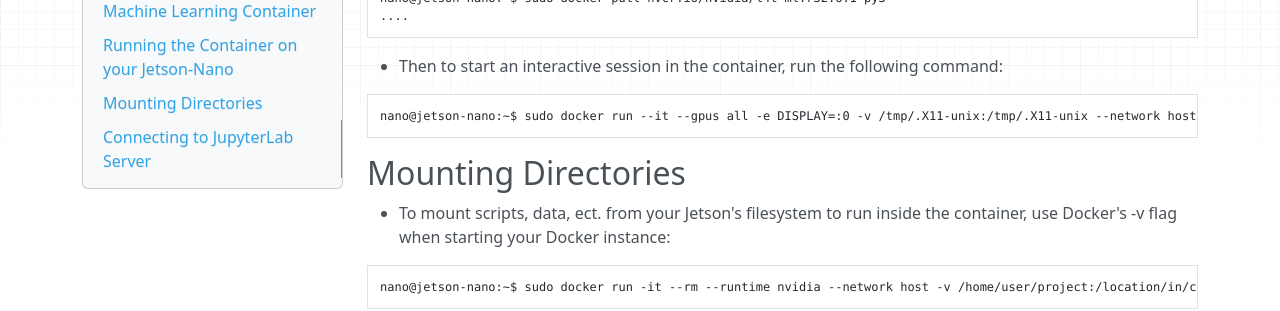
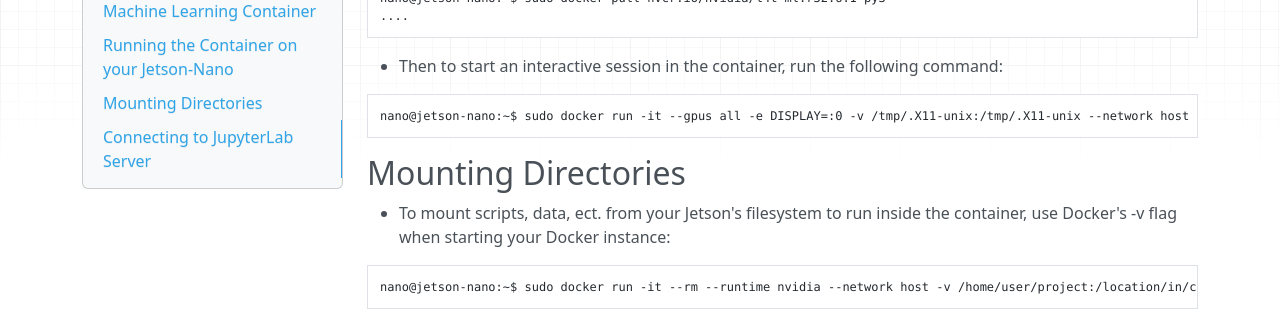
Before and after one commit to iot-da/iot-da.github.io, an MkDocs documentation site: the page built from docs/Subjects/EDGE/Week1/setup_MLcontainer.md, in a window 1280 px wide and 900 px high, scrolled down 628 px. Shown: the part 151-462 px from the top of the window. Built offline with MkDocs 1.6.1, drawn with Linux system fonts in a browser that asks for light colours; nearby versions of some CDN libraries.

Commit message:
typos of lab1

````diff
--- a/docs/Subjects/EDGE/Week1/setup_MLcontainer.md
+++ b/docs/Subjects/EDGE/Week1/setup_MLcontainer.md
@@ -29,7 +29,7 @@
 * Then to start an interactive session in the container, run the following command:
 
 ```shell
-nano@jetson-nano:~$ sudo docker run --it --gpus all -e DISPLAY=:0 -v /tmp/.X11-unix:/tmp/.X11-unix --network host nvcr.io/nvidia/l4t-ml:r32.6.1-py3
+nano@jetson-nano:~$ sudo docker run -it --gpus all -e DISPLAY=:0 -v /tmp/.X11-unix:/tmp/.X11-unix --network host nvcr.io/nvidia/l4t-ml:r32.6.1-py3
 ```
 
 ## Mounting Directories
````
Also changed, not shown: 1 other file.
